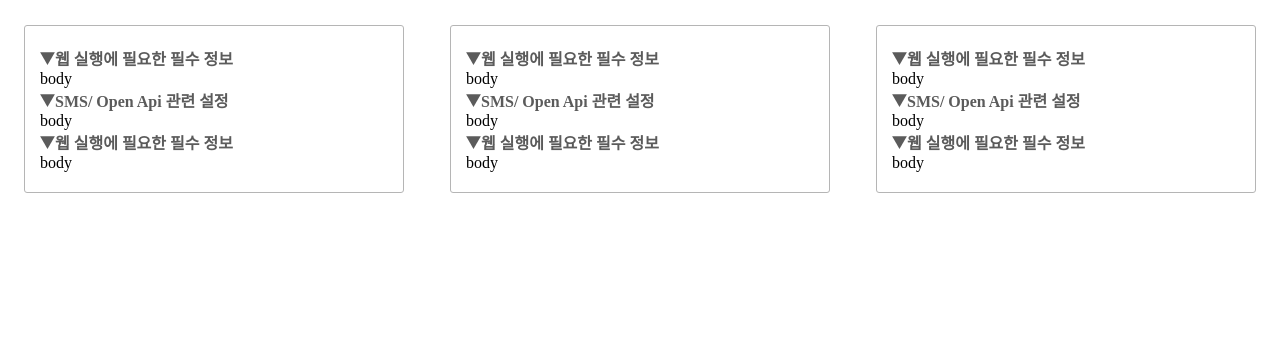
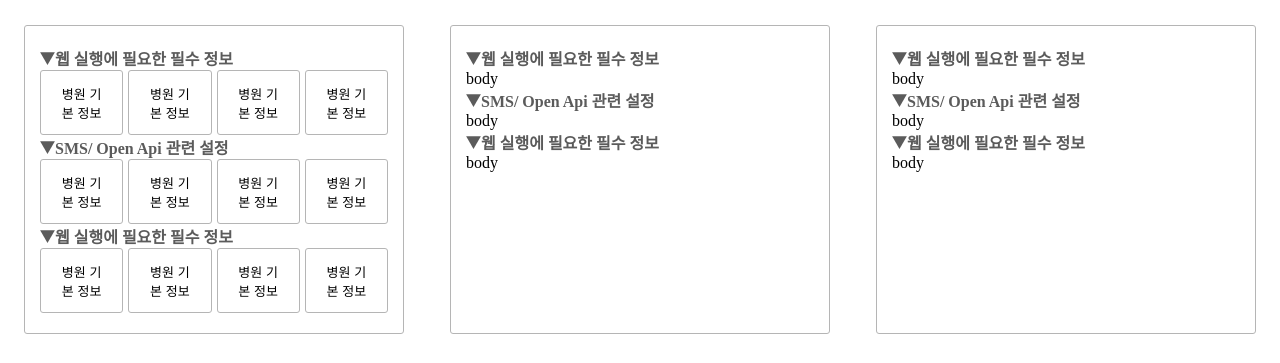
Before and after one commit to hyo-4/biom, a Vue app: page /#/menu in a window 1280 px wide. Shown: the part 217-580 px from the top of the page. Built offline with nearby package versions, Linux system fonts and the light colour scheme.

Commit message:
feat: nav button 적용

```diff
--- a/src/components/NavButton.vue
+++ b/src/components/NavButton.vue
@@ -1,9 +1,9 @@
 <template>
-   <RouterLink :to=link>
+  <RouterLink :to="link">
     <div class="nav-container" :style="{background: color }">
       <span class="nav-container__text" v-html="title"></span>
-     </div>
-   </RouterLink>
+    </div>
+  </RouterLink>
 </template>
 
 <script setup lang="ts">
@@ -33,11 +33,14 @@ defineProps({
   display: flex;
   justify-content: center;
   align-items: center;
-  width: 7.5rem;
-  height: 4.0625rem;
+  width: 100%;
+  height: auto;
+  max-height: 4.0625rem;
   flex-shrink: 0;
   border-radius: 0.1875rem;
   border: 1px solid #B5B5B5;
+  padding: 16px;
+  box-sizing: border-box;
 
   &__text {
   color: #000;
--- a/src/views/Menu/MenuPage.vue
+++ b/src/views/Menu/MenuPage.vue
@@ -45,20 +45,32 @@
             <img src="@/assets/icon/ic_arrow_down.svg" />웹 실행에 필요한 필수
             정보
           </div>
-          <div>body</div>
+          <div class="menu-page__gridwrapper">
+            <div v-for="(item, index) in container1_menu1" :key="index">
+              <NavButton :title="item.title" />
+            </div>
+          </div>
         </div>
         <div class="menu-page__menu_subcontainer">
           <div class="menu-page__title">
             <img src="@/assets/icon/ic_arrow_down.svg" />SMS/ Open Api 관련 설정
           </div>
-          <div>body</div>
+          <div class="menu-page__gridwrapper">
+            <div v-for="(item, index) in container1_menu2" :key="index">
+              <NavButton :title="item.title" />
+            </div>
+          </div>
         </div>
         <div class="menu-page__menu_subcontainer">
           <div class="menu-page__title">
             <img src="@/assets/icon/ic_arrow_down.svg" />웹 실행에 필요한 필수
             정보
           </div>
-          <div>body</div>
+          <div class="menu-page__gridwrapper">
+            <div v-for="(item, index) in container1_menu3" :key="index">
+              <NavButton :title="item.title" />
+            </div>
+          </div>
         </div>
       </div>
       <div class="menu-page__menu_container">
@@ -110,6 +122,7 @@
 </template>
 
 <script setup lang="ts">
+import NavButton from '@/components/NavButton.vue';
 import { ref } from 'vue';
 
 const searchQuery = ref(""); //검색어
@@ -175,6 +188,76 @@ const postitItem = [
 const performSearch= ()=> { //검색 함수
     console.log(searchQuery.value);
 }
+//메뉴 container 제목
+const container1_menu1 = [
+    {
+        title:"병원 기본 정보",
+        color: "FFF",
+        link:"",
+    },
+    {
+        title:"병원 기본 정보",
+        color: "FFF",
+        link:"",
+    },
+    {
+        title:"병원 기본 정보",
+        color: "FFF",
+        link:"",
+    },
+    {
+        title:"병원 기본 정보",
+        color: "FFF",
+        link:"",
+    },
+
+]
+const container1_menu2 = [
+    {
+        title:"병원 기본 정보",
+        color: "FFF",
+        link:"",
+    },
+    {
+        title:"병원 기본 정보",
+        color: "FFF",
+        link:"",
+    },
+    {
+        title:"병원 기본 정보",
+        color: "FFF",
+        link:"",
+    },
+    {
+        title:"병원 기본 정보",
+        color: "FFF",
+        link:"",
+    },
+
+]
+const container1_menu3 = [
+    {
+        title:"병원 기본 정보",
+        color: "FFF",
+        link:"",
+    },
+    {
+        title:"병원 기본 정보",
+        color: "FFF",
+        link:"",
+    },
+    {
+        title:"병원 기본 정보",
+        color: "FFF",
+        link:"",
+    },
+    {
+        title:"병원 기본 정보",
+        color: "FFF",
+        link:"",
+    },
+
+]
 </script>
 
 <style lang="scss">
@@ -253,10 +336,13 @@ const performSearch= ()=> { //검색 함수
     justify-content: center;
     gap: 15px;
     .menu-item {
+        cursor: pointer;
         &__icon {
         //img
+            cursor: pointer;
         }
         &__title {
+            cursor: pointer;
             display: flex;
             text-align: center;
             align-items: center;
@@ -314,6 +400,11 @@ const performSearch= ()=> { //검색 함수
     line-height: normal;
     gap: 10px;
   }
+  &__gridwrapper {
+    display: grid;
+    grid-template-columns: repeat(4, 1fr);
+    gap: 5px;
+  }
 
 
 
```
Lines whose indentation alone changed are shown as unchanged.
